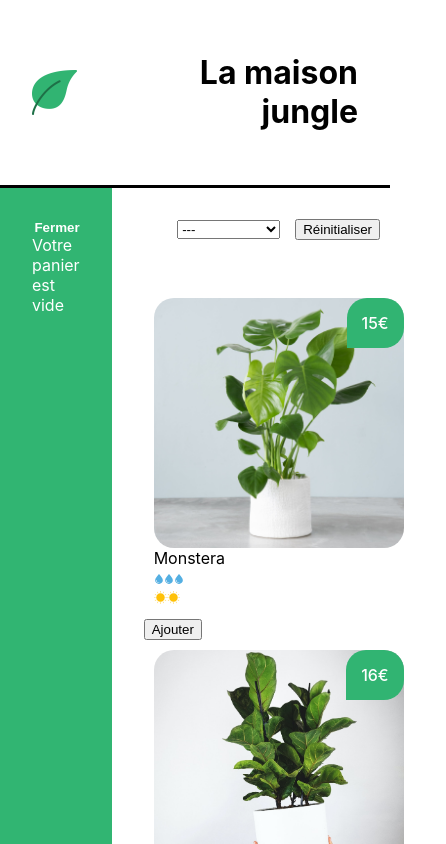
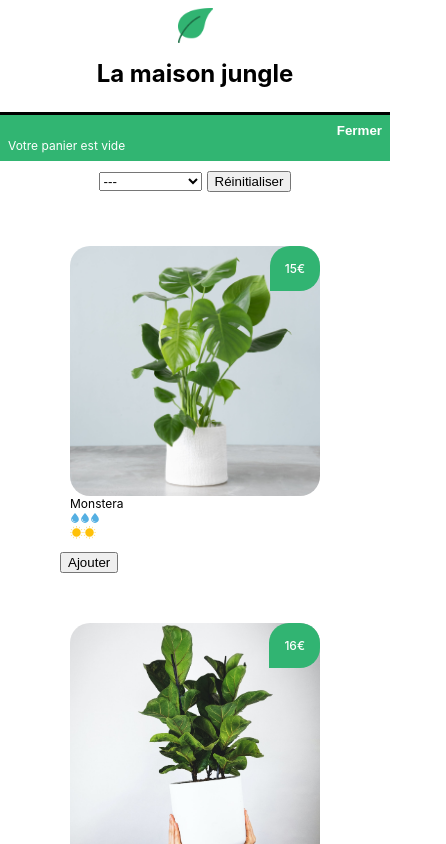
Before and after one commit to jamesattoh/React-App, a React (Create React App) app: page / in a window 390 px wide. Shown: the top 844 px of the page, 446 px wide, since content can reach past the window. Built offline with nearby package versions, Linux system fonts and the light colour scheme.

Commit message:
setting responsiveness

```diff
--- a/src/styles/banner.css
+++ b/src/styles/banner.css
@@ -17,3 +17,27 @@
 	height: 45px;
 	width: 45px;
 }
+
+@media (max-width: 768px) {
+    .lmj-banner {
+        flex-direction: column;
+        text-align: center;
+        padding: 16px;
+    }
+
+    .lmj-title {
+        padding-left: 0;
+        margin-top: 16px;
+    }
+}
+
+@media (max-width: 480px) {
+    .lmj-banner {
+        padding: 8px;
+    }
+
+    .lmj-logo {
+        height: 35px;
+        width: 35px;
+    }
+}
--- a/src/styles/cart.css
+++ b/src/styles/cart.css
@@ -33,3 +33,37 @@
 .lmj-cart-closed > button {
 	color: black;
 }
+
+@media (max-width: 768px) {
+    .lmj-cart {
+        width: 100%;
+        max-width: 100%;
+        padding: 16px;
+        box-sizing: border-box;
+    }
+
+    .lmj-cart-add-button {
+        margin-left: 16px;
+    }
+
+    .lmj-cart-closed {
+        width: 100%;
+        max-width: 100%;
+        padding: 16px;
+        box-sizing: border-box;
+    }
+}
+
+@media (max-width: 480px) {
+    .lmj-cart {
+        padding: 8px;
+    }
+
+    .lmj-cart-add-button {
+        margin-left: 8px;
+    }
+
+    .lmj-cart-closed {
+        padding: 8px;
+    }
+}
--- a/src/styles/categories.css
+++ b/src/styles/categories.css
@@ -6,3 +6,23 @@
 .lmj-categories-select {
 	margin-right: 15px;
 }
+
+@media (max-width: 768px) {
+    .lmj-categories {
+        padding-top: 20px;
+    }
+
+    .lmj-categories-select {
+        margin-right: 10px;
+    }
+}
+
+@media (max-width: 480px) {
+    .lmj-categories {
+        padding-top: 10px;
+    }
+
+    .lmj-categories-select {
+        margin-right: 5px;
+    }
+}
--- a/src/styles/footer.css
+++ b/src/styles/footer.css
@@ -12,3 +12,23 @@
 .lmj-footer-elem {
 	margin-bottom: 10px;
 }
+
+@media (max-width: 768px) {
+    .lmj-footer {
+        padding: 16px;
+    }
+
+    .lmj-footer-elem {
+        margin-bottom: 8px;
+    }
+}
+
+@media (max-width: 480px) {
+    .lmj-footer {
+        padding: 8px;
+    }
+
+    .lmj-footer-elem {
+        margin-bottom: 5px;
+    }
+}
--- a/src/styles/index.css
+++ b/src/styles/index.css
@@ -11,3 +11,23 @@ code {
   font-family: source-code-pro, Menlo, Monaco, Consolas, 'Courier New',
     monospace;
 }
+
+@media (max-width: 768px) {
+  body {
+    font-size: 14px;
+  }
+
+  code {
+    font-size: 13px;
+  }
+}
+
+@media (max-width: 480px) {
+  body {
+    font-size: 12px;
+  }
+
+  code {
+    font-size: 11px;
+  }
+}
--- a/src/styles/layout.css
+++ b/src/styles/layout.css
@@ -2,3 +2,9 @@
 	display: flex;
 	flex-direction: row;
 }
+
+@media (max-width: 768px) {
+    .lmj-layout-inner {
+        flex-direction: column;
+    }
+}
--- a/src/styles/shoppingList.css
+++ b/src/styles/shoppingList.css
@@ -7,5 +7,21 @@
 	padding: 32px;
 	display: flex;
 	flex-wrap: wrap;
-	justify-content: center;
+	justify-content: space-between;
+    gap: 40px;
 }
+
+
+@media (max-width: 768px) {
+    .lmj-plant-list {
+        justify-content: center;
+        align-items: center;
+    }
+}
+
+@media (max-width: 480px) {
+    .lmj-plant-list {
+        justify-content: center;
+        align-items: center;
+    }
+}
```
Also changed, not shown: src/styles/plantItem.css (line endings or trailing spaces).
